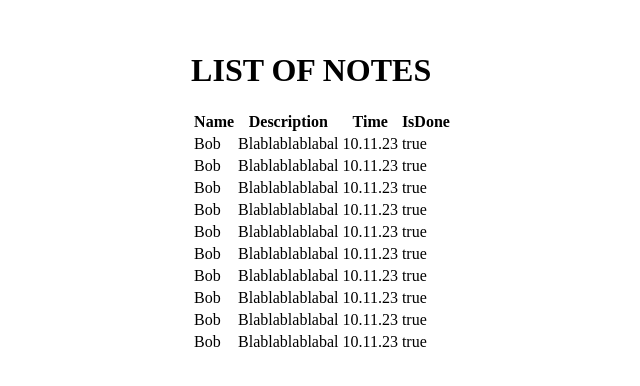
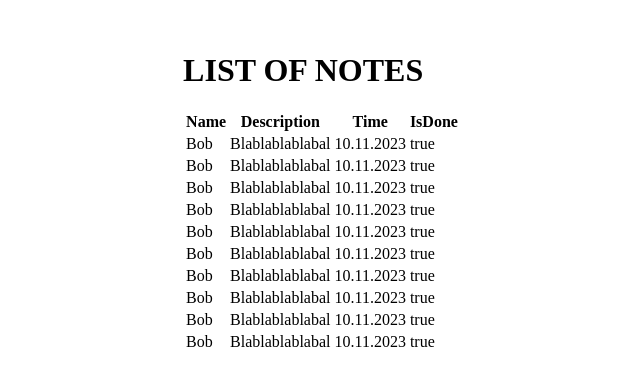
Before and after one commit to Temya/test_project, an Angular app: page /activity in a window 1280 px wide. Shown: the part 176-562 px from the top of the page, without its empty margins (318-958 px from the left). Built offline with nearby package versions, Linux system fonts and the light colour scheme.

Commit message:
Edit table activity

```diff
--- a/src/app/activity/activity.component.html
+++ b/src/app/activity/activity.component.html
@@ -1,15 +1,19 @@
  <h1>LIST OF NOTES</h1>
  <table>
+    <thead>
         <tr>
             <th>Name</th>
             <th>Description</th>
             <th>Time</th>
             <th>IsDone</th>
         </tr>
+    </thead>
+    <tbody>
         <tr *ngFor="let item of activity">
             <td>{{item.name}}</td>
             <td>{{item.description}}</td>
             <td>{{item.time}}</td>
             <td>{{item.isDone}}</td>
         </tr>
+    </tbody>
  </table>
--- a/src/app/activity/activity.component.ts
+++ b/src/app/activity/activity.component.ts
@@ -19,12 +19,11 @@ export class ActivityComponent {
 
   constructor( private readonly router: Router){
 
-    this.activity = [];
     for(let h = 0; h < 10; h++){
       this.activity.push({
         name: "Bob",
         description: "Blablablablabal",
-        time: "10.11.23",
+        time: "10.11.2023",
         isDone: true
       })
     }
--- a/src/app/app.routes.ts
+++ b/src/app/app.routes.ts
@@ -4,6 +4,5 @@ export const appRoutes: Routes = [
     {path: "", pathMatch: "full", redirectTo: "activity"},
     {path: "activity", loadComponent: () => import("./activity/activity.component").then((i) => i.ActivityComponent)},
     {path: "login", loadComponent: () => import("./login/login.component").then((i) => i.LoginComponent)},
-    {path: "register", loadComponent: () => import("./registration/registration.component").then((i) => i.RegistrationComponent)},
-    {path: "activ", loadComponent: () => import("./activity/activity.component").then((i) => i.ActivityComponent)}
+    {path: "register", loadComponent: () => import("./registration/registration.component").then((i) => i.RegistrationComponent)}
 ]
```
Lines whose indentation alone changed are shown as unchanged.
